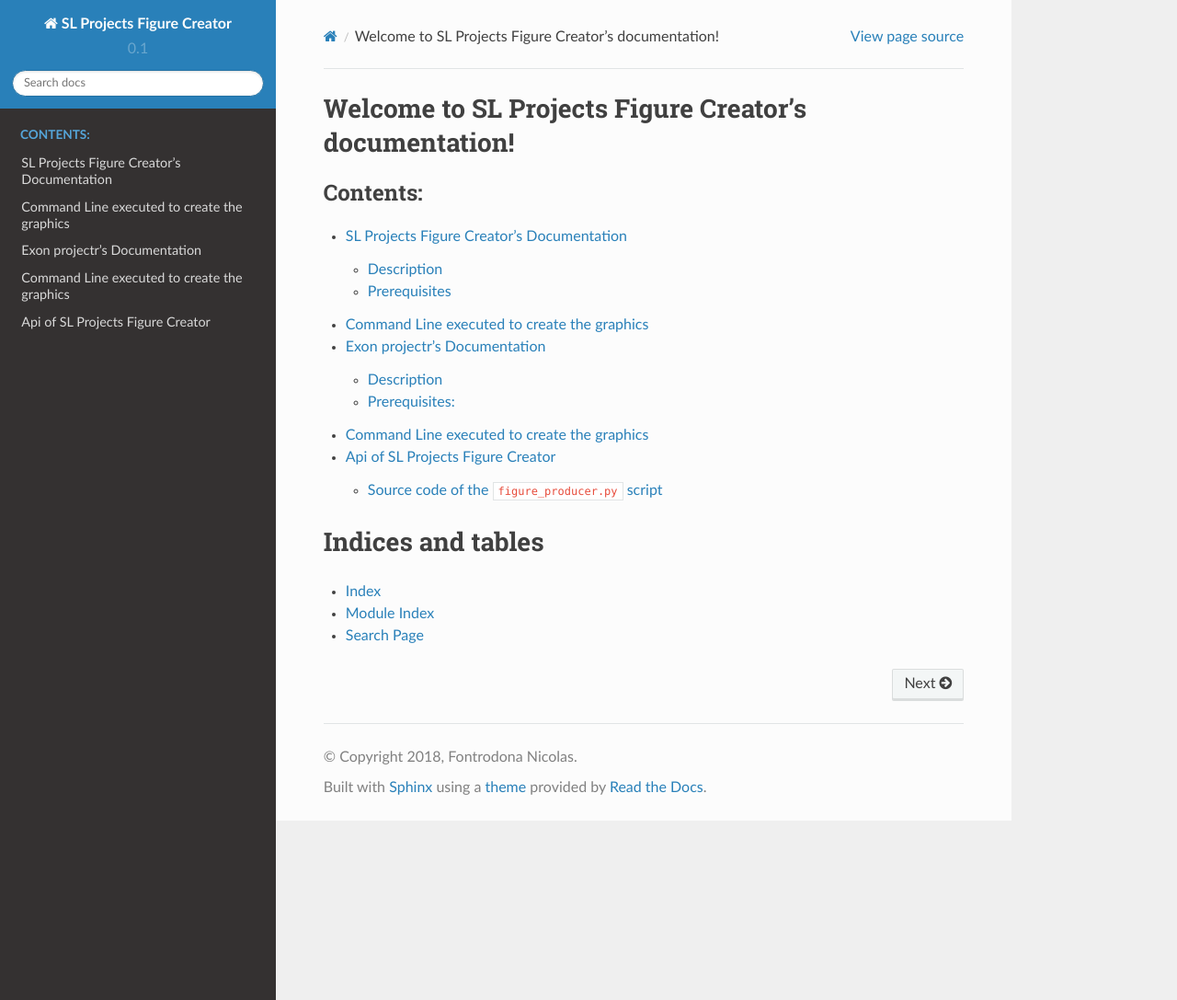
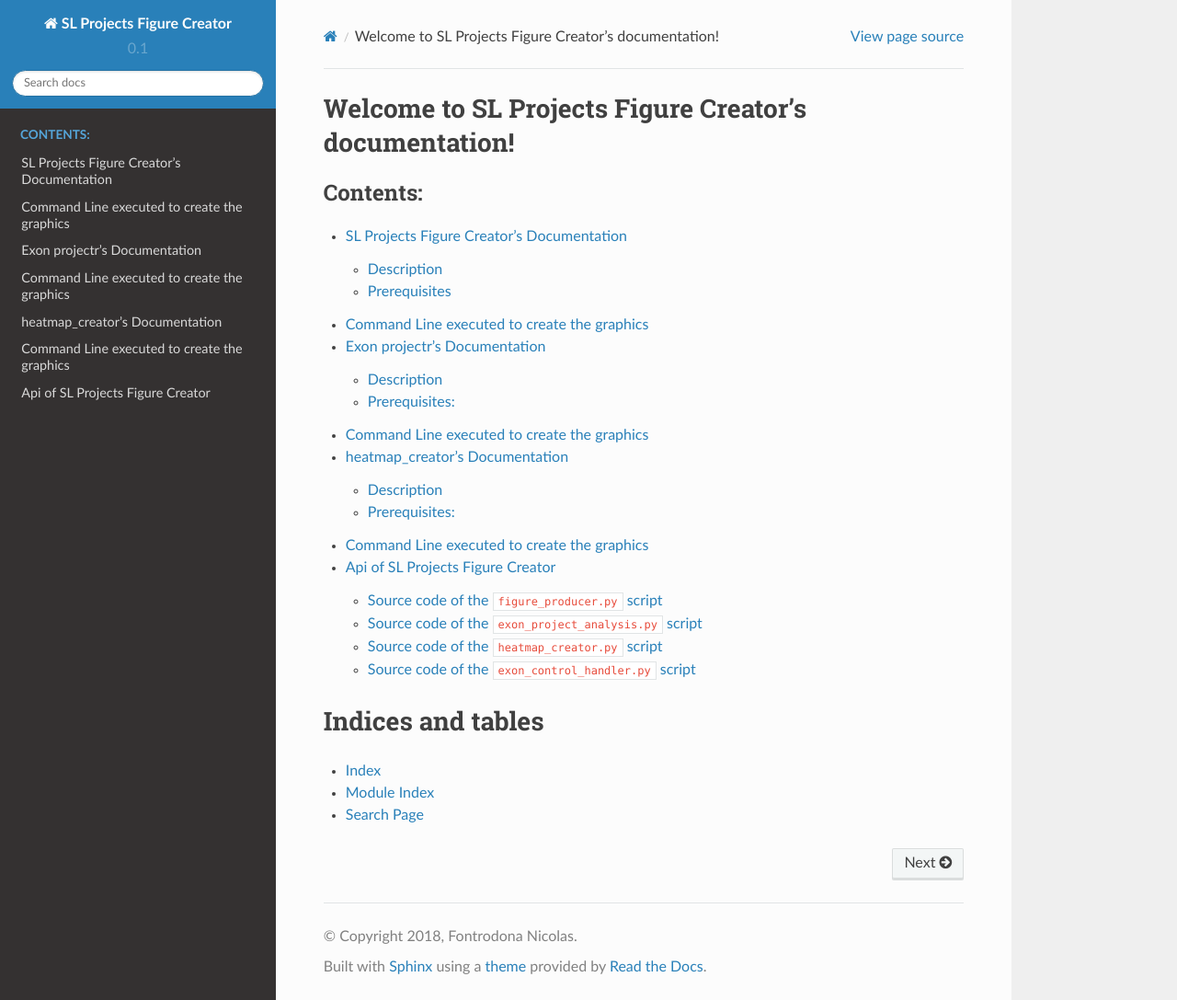
Before and after one commit to LBMC/Lemaire_et_al_2019, a Sphinx documentation site: the page built from Figure_ESA/doc/source/index.rst, in a window 1280 px wide and 1087 px high. Shown: the whole window at 92% size. Built offline with Sphinx 7.4.7 and the Read the Docs theme 2.0.0, drawn with Linux system fonts in a browser that asks for light colours.

Commit message:
doc update + src/heatmap_creator.py - removing unused import

```diff
--- a/Figure_ESA/doc/source/api.rst
+++ b/Figure_ESA/doc/source/api.rst
@@ -8,8 +8,22 @@ Source code of the ``figure_producer.py`` script
    :members:
 
 
-   Source code of the ``exon_project_analysis.py`` script
-   ------------------------------------------------------------
+Source code of the ``exon_project_analysis.py`` script
+------------------------------------------------------------
 
-   .. automodule:: exon_project_analysis
-      :members:
+.. automodule:: exon_project_analysis
+  :members:
+
+
+Source code of the ``heatmap_creator.py`` script
+------------------------------------------------------------
+
+.. automodule:: heatmap_creator
+   :members:
+
+
+Source code of the ``exon_control_handler.py`` script
+------------------------------------------------------------
+
+.. automodule:: exon_control_handler
+  :members:
--- a/Figure_ESA/doc/source/conf.py
+++ b/Figure_ESA/doc/source/conf.py
@@ -41,6 +41,7 @@ release = ''
 extensions = [
     'sphinx.ext.autodoc',
     'sphinx.ext.viewcode',
+    'sphinx.ext.mathjax',
 ]
 
 # Add any paths that contain templates here, relative to this directory.
--- a/Figure_ESA/doc/source/exon_project.rst
+++ b/Figure_ESA/doc/source/exon_project.rst
@@ -4,7 +4,7 @@ Exon projectr's Documentation
 Description
 ------------
 
-This project aims aims, for each project to show the number of regulated exon contained in the same gene.
+This script aims, for each project to show the number of regulated exons contained in the same gene.
 
 
 For each project it will produce this kind of graphics :
--- /dev/null
+++ b/Figure_ESA/doc/source/heatmap.rst
@@ -0,0 +1,50 @@
+heatmap_creator's Documentation
+==========================================
+
+Description
+------------
+
+This script aims, to cluster every splicing lore project by relative medians of characteristics of interest.
+
+For a given characteristic :math:`X` the relative median is calculated as follow:
+
+.. math::
+
+  relative\_median = \frac{median(X_{obs}) - median(X_{ctrl})}{median(X_{ctrl})}
+
+Where:
+  * :math:`X_{obs} = \{ {X_{{obs}_1}, ..., X_{{obs}_n}} \}`  where :math:`X_{{obs}_i}` is the value of :math:`X` for the exon :math:`i` of the interest the of exons.
+  * :math:`X_{ctrl} = \{{X_{{ctrl}_1}, ..., X_{{ctrl}_m}}\}`  where :math:`X_{{ctrl}_j}` is the value of :math:`X` for the exon :math:`j` of the interest the of exons.
+
+
+For each project it will produce this kind of graphics :
+
+.. Figure:: images/img3.png
+  :align: center
+
+Each dendrogram was computed using an **Enclidean distance matrix** and a **complete linkage clustering**.
+For more information see :
+
+  * `Euclidean distance matrix <https://en.wikipedia.org/wiki/Euclidean_distance_matrix>`_
+  * `Complete-linkage clustering <https://en.wikipedia.org/wiki/Complete-linkage_clustering>`_
+
+
+Prerequisites:
+--------------
+
+This program uses `python <https://www.python.org>`_ version ``3.5`` and this following dependencies:
+  * ``figure_producer`` : This script should be present in ``src`` folder of the project directory
+  * ``exon_control_handler`` : This script should be present in ``src`` folder of the project directory
+  * `plotly v2.7.0 <https://plot.ly/python/>`_
+  * `os <https://docs.python.org/3.5/library/os.html>`_
+  * `random <https://docs.python.org/3.5/library/random.html>`_
+  * `numpy <http://www.numpy.org/>`_
+
+
+Command Line executed to create the graphics
+============================================
+
+
+.. code:: bash
+
+  python3 src/heatmap_creator.py
--- a/Figure_ESA/doc/source/index.rst
+++ b/Figure_ESA/doc/source/index.rst
@@ -12,6 +12,7 @@ Welcome to SL Projects Figure Creator's documentation!
 
    README.rst
    exon_project.rst
+   heatmap.rst
    api.rst
 
 Indices and tables
```
Also changed, not shown: Figure_ESA/doc/source/images/img3.png (added), 1 other file.
